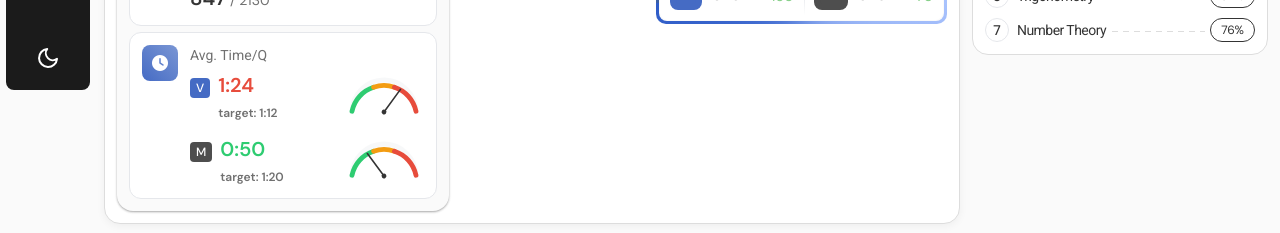
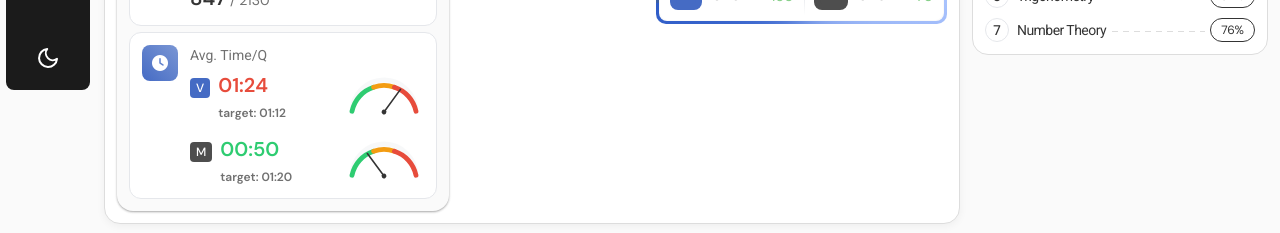
Before and after one commit to Orujhimaru/max_odyssey, a React (Vite) app: page / in a window 1280 px wide. Shown: the part 698-931 px from the top of the page. Built offline with nearby package versions, Linux system fonts and the light colour scheme; a web font is replaced by a local one.

Commit message:
design: imports changed

```diff
--- a/src/components/PerformanceInsights/PerformanceInsights.jsx
+++ b/src/components/PerformanceInsights/PerformanceInsights.jsx
@@ -15,9 +15,14 @@ const PerformanceInsights = () => {
   };
 
   const formatTime = (seconds) => {
+    if (!seconds && seconds !== 0) return "00:00";
+
     const minutes = Math.floor(seconds / 60);
-    const remainingSeconds = seconds % 60;
-    return `${minutes}:${remainingSeconds.toString().padStart(2, "0")}`;
+    const remainingSeconds = Math.floor(seconds % 60);
+
+    return `${minutes.toString().padStart(2, "0")}:${remainingSeconds
+      .toString()
+      .padStart(2, "0")} `;
   };
 
   const getSpeedIndicator = (actual, target) => {
--- a/src/pages/PracticePage/Practice.css
+++ b/src/pages/PracticePage/Practice.css
@@ -510,7 +510,7 @@
 .topic-filter-dropdown {
   position: absolute;
   top: 100%;
-  left: -160%;
+  left: -140%;
   width: 450px;
   background-color: var(--bg-primary);
   border: 1px solid var(--border-color);
--- a/src/pages/PracticePage/Practice.jsx
+++ b/src/pages/PracticePage/Practice.jsx
@@ -1,5 +1,5 @@
 import React, { useState } from "react";
-import PracticeSwitch from "../../components/PracticeSwitch/PracticeSwitch";
+import PracticeSwitch from "./PracticeSwitch/PracticeSwitch";
 import "./Practice.css";
 import PracticeQuestionInterface from "./PracticeQuestionInterface/PracticeQuestionInterface";
 
```
